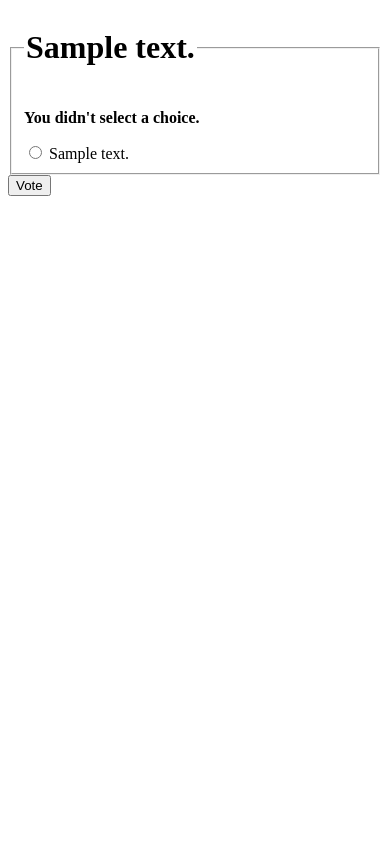
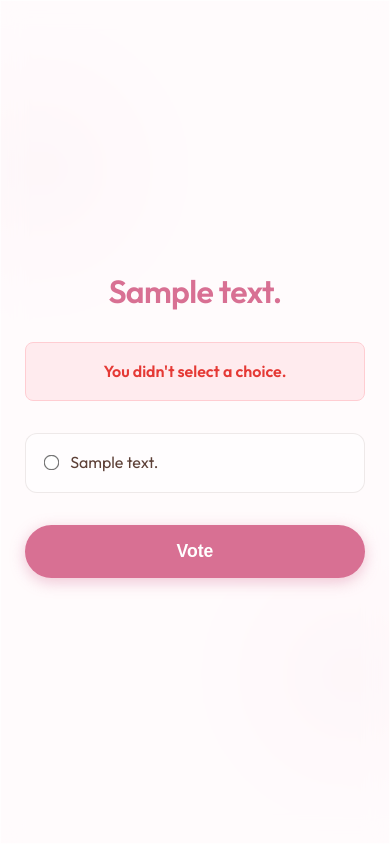
Before and after one commit to Robustus143/Polls-app, a Django app: page /polls/1/vote/ in a window 390 px wide. Run offline with Django 5.2, Linux system fonts and the light colour scheme; tables that the repository leaves empty hold one stand-in row (values such as "Sample post").

Commit message:
too easy

```diff
--- a/polls/models.py
+++ b/polls/models.py
@@ -2,7 +2,19 @@ import datetime
 
 from django.db import models
 from django.utils import timezone
+from django.contrib import admin
 
+
+class Question(models.Model):
+    # ...
+    @admin.display(
+        boolean=True,
+        ordering="pub_date",
+        description="Published recently?",
+    )
+    def was_published_recently(self):
+        now = timezone.now()
+        return now - datetime.timedelta(days=1) <= self.pub_date <= now
 
 class Question(models.Model):
     question_text = models.CharField(max_length=200)
--- /dev/null
+++ b/polls/static/polls/style.css
@@ -0,0 +1,276 @@
+:root {
+    /* Color Palette */
+    --bg-color: #fff0f5;
+    /* Lavender Blush - Light Pink Background */
+    --text-color: #5d4037;
+    /* Brown - Pinkish Brown text */
+    --primary-color: #d87093;
+    /* Pale Violet Red - Accent */
+    --primary-hover: #c25e7f;
+    --secondary-color: #bc8f8f;
+    /* Rosy Brown */
+    --white: #ffffff;
+    --glass-bg: rgba(255, 255, 255, 0.7);
+    --shadow-sm: 0 4px 6px rgba(93, 64, 55, 0.05);
+    --shadow-lg: 0 10px 25px rgba(93, 64, 55, 0.1);
+}
+
+* {
+    box-sizing: border-box;
+    margin: 0;
+    padding: 0;
+}
+
+body {
+    background-color: var(--bg-color);
+    color: var(--text-color);
+    font-family: 'Outfit', 'Segoe UI', sans-serif;
+    line-height: 1.6;
+    min-height: 100vh;
+    display: flex;
+    justify-content: center;
+    align-items: center;
+    padding: 2rem;
+    background-image: radial-gradient(circle at 10% 20%, rgba(216, 112, 147, 0.1) 0%, transparent 20%),
+        radial-gradient(circle at 90% 80%, rgba(216, 112, 147, 0.1) 0%, transparent 20%);
+}
+
+.container {
+    background: var(--glass-bg);
+    backdrop-filter: blur(12px);
+    -webkit-backdrop-filter: blur(12px);
+    border: 1px solid rgba(255, 255, 255, 0.6);
+    border-radius: 24px;
+    padding: 3rem;
+    box-shadow: var(--shadow-lg);
+    width: 100%;
+    max-width: 600px;
+    animation: fadeIn 0.8s cubic-bezier(0.2, 0.8, 0.2, 1);
+}
+
+/* Typography */
+h1 {
+    color: var(--primary-color);
+    margin-bottom: 1.5rem;
+    font-weight: 700;
+    font-size: 2rem;
+    text-align: center;
+    letter-spacing: -0.02em;
+}
+
+a {
+    text-decoration: none;
+    color: inherit;
+    transition: all 0.3s ease;
+}
+
+ul {
+    list-style: none;
+}
+
+p {
+    margin-bottom: 1rem;
+}
+
+/* Poll List */
+.poll-list {
+    display: flex;
+    flex-direction: column;
+    gap: 1rem;
+}
+
+.poll-item {
+    background: var(--white);
+    border-radius: 16px;
+    box-shadow: var(--shadow-sm);
+    transition: transform 0.3s ease, box-shadow 0.3s ease;
+    border: 1px solid transparent;
+}
+
+.poll-item:hover {
+    transform: translateY(-4px);
+    box-shadow: var(--shadow-lg);
+    border-color: rgba(216, 112, 147, 0.3);
+}
+
+.poll-link {
+    display: block;
+    padding: 1.5rem;
+    font-size: 1.15rem;
+    font-weight: 500;
+    color: var(--text-color);
+}
+
+.poll-link:hover {
+    color: var(--primary-color);
+}
+
+/* Forms & Inputs */
+fieldset {
+    border: none;
+    margin: 0;
+    padding: 0;
+}
+
+legend {
+    width: 100%;
+}
+
+.choices-list {
+    margin: 2rem 0;
+    display: flex;
+    flex-direction: column;
+    gap: 0.75rem;
+}
+
+.choice-item {
+    position: relative;
+    display: flex;
+    align-items: center;
+    padding: 1rem 1.2rem;
+    background: rgba(255, 255, 255, 0.5);
+    border-radius: 12px;
+    border: 1px solid rgba(93, 64, 55, 0.1);
+    transition: all 0.2s ease;
+    cursor: pointer;
+}
+
+.choice-item:hover {
+    background: rgba(255, 255, 255, 0.9);
+    border-color: var(--primary-color);
+}
+
+.choice-input {
+    margin-right: 12px;
+    accent-color: var(--primary-color);
+    transform: scale(1.2);
+    cursor: pointer;
+}
+
+.choice-label {
+    cursor: pointer;
+    flex-grow: 1;
+    font-weight: 500;
+}
+
+/* Buttons */
+.submit-btn,
+.vote-again-btn {
+    display: block;
+    width: 100%;
+    background: var(--primary-color);
+    color: white;
+    padding: 1rem;
+    border-radius: 50px;
+    border: none;
+    font-size: 1.1rem;
+    font-weight: 600;
+    cursor: pointer;
+    transition: all 0.3s cubic-bezier(0.4, 0, 0.2, 1);
+    text-align: center;
+    box-shadow: 0 4px 15px rgba(216, 112, 147, 0.4);
+}
+
+.submit-btn:hover,
+.vote-again-btn:hover {
+    background: var(--primary-hover);
+    transform: translateY(-2px);
+    box-shadow: 0 6px 20px rgba(216, 112, 147, 0.6);
+}
+
+.submit-btn:active,
+.vote-again-btn:active {
+    transform: translateY(1px);
+}
+
+.vote-again-btn {
+    margin-top: 2rem;
+    background: transparent;
+    color: var(--primary-color);
+    border: 2px solid var(--primary-color);
+    box-shadow: none;
+}
+
+.vote-again-btn:hover {
+    background: var(--primary-color);
+    color: white;
+    box-shadow: 0 4px 15px rgba(216, 112, 147, 0.3);
+}
+
+/* Results */
+.results-container {
+    text-align: center;
+}
+
+.results-list {
+    margin: 2rem 0;
+    text-align: left;
+}
+
+.result-item {
+    padding: 1rem;
+    margin-bottom: 0.5rem;
+    background: rgba(255, 255, 255, 0.6);
+    border-radius: 10px;
+    display: flex;
+    justify-content: space-between;
+    align-items: center;
+}
+
+.vote-count {
+    font-weight: 700;
+    color: var(--primary-color);
+    background: rgba(216, 112, 147, 0.1);
+    padding: 0.3rem 0.8rem;
+    border-radius: 20px;
+    font-size: 0.9rem;
+}
+
+/* Utilities */
+.error-message {
+    color: #e53935;
+    background: #ffebee;
+    padding: 1rem;
+    border-radius: 8px;
+    border: 1px solid #ffcdd2;
+    margin-bottom: 1.5rem;
+    text-align: center;
+    font-weight: 500;
+}
+
+.no-polls {
+    text-align: center;
+    color: var(--secondary-color);
+    padding: 2rem;
+    background: rgba(255, 255, 255, 0.5);
+    border-radius: 12px;
+}
+
+/* Animation */
+@keyframes fadeIn {
+    from {
+        opacity: 0;
+        transform: translateY(20px) scale(0.95);
+    }
+
+    to {
+        opacity: 1;
+        transform: translateY(0) scale(1);
+    }
+}
+
+/* Responsive */
+@media (max-width: 600px) {
+    .container {
+        padding: 2rem 1.5rem;
+        border-radius: 0;
+        min-height: 100vh;
+        display: flex;
+        flex-direction: column;
+        justify-content: center;
+    }
+
+    body {
+        padding: 0;
+    }
+}
--- /dev/null
+++ b/polls/templates/polls/base.html
@@ -0,0 +1,21 @@
+{% load static %}
+<!DOCTYPE html>
+<html lang="en">
+
+<head>
+    <meta charset="UTF-8">
+    <meta name="viewport" content="width=device-width, initial-scale=1.0">
+    <title>{% block title %}Polls App{% endblock %}</title>
+    <link rel="preconnect" href="https://fonts.googleapis.com">
+    <link rel="preconnect" href="https://fonts.gstatic.com" crossorigin>
+    <link href="https://fonts.googleapis.com/css2?family=Outfit:wght@300;400;600&display=swap" rel="stylesheet">
+    <link rel="stylesheet" href="{% static 'polls/style.css' %}">
+</head>
+
+<body>
+    <div class="container">
+        {% block content %}{% endblock %}
+    </div>
+</body>
+
+</html>
--- a/polls/templates/polls/detail.html
+++ b/polls/templates/polls/detail.html
@@ -1,14 +1,23 @@
-<form action="{% url 'polls:vote' question.id %}" method="post">
+{% extends 'polls/base.html' %}
+
+{% block content %}
+<form action="{% url 'polls:vote' question.id %}" method="post" class="poll-form">
     {% csrf_token %}
     <fieldset>
         <legend>
             <h1>{{ question.question_text }}</h1>
         </legend>
-        {% if error_message %}<p><strong>{{ error_message }}</strong></p>{% endif %}
-        {% for choice in question.choice_set.all %}
-        <input type="radio" name="choice" id="choice{{ forloop.counter }}" value="{{ choice.id }}">
-        <label for="choice{{ forloop.counter }}">{{ choice.choice_text }}</label><br>
-        {% endfor %}
+        {% if error_message %}<p class="error-message"><strong>{{ error_message }}</strong></p>{% endif %}
+        <div class="choices-list">
+            {% for choice in question.choice_set.all %}
+            <div class="choice-item">
+                <input type="radio" name="choice" id="choice{{ forloop.counter }}" value="{{ choice.id }}"
+                    class="choice-input">
+                <label for="choice{{ forloop.counter }}" class="choice-label">{{ choice.choice_text }}</label>
+            </div>
+            {% endfor %}
+        </div>
     </fieldset>
-    <input type="submit" value="Vote">
+    <input type="submit" value="Vote" class="submit-btn">
 </form>
+{% endblock %}
```
Also changed, not shown: mysite/settings.py (+8 -8 lines), polls/admin.py (+19 -2 lines), polls/templates/admin/base_site.html (added, +13 -0 lines), polls/templates/polls/index.html (+11 -3 lines), polls/templates/polls/results.html (+16 -7 lines).
